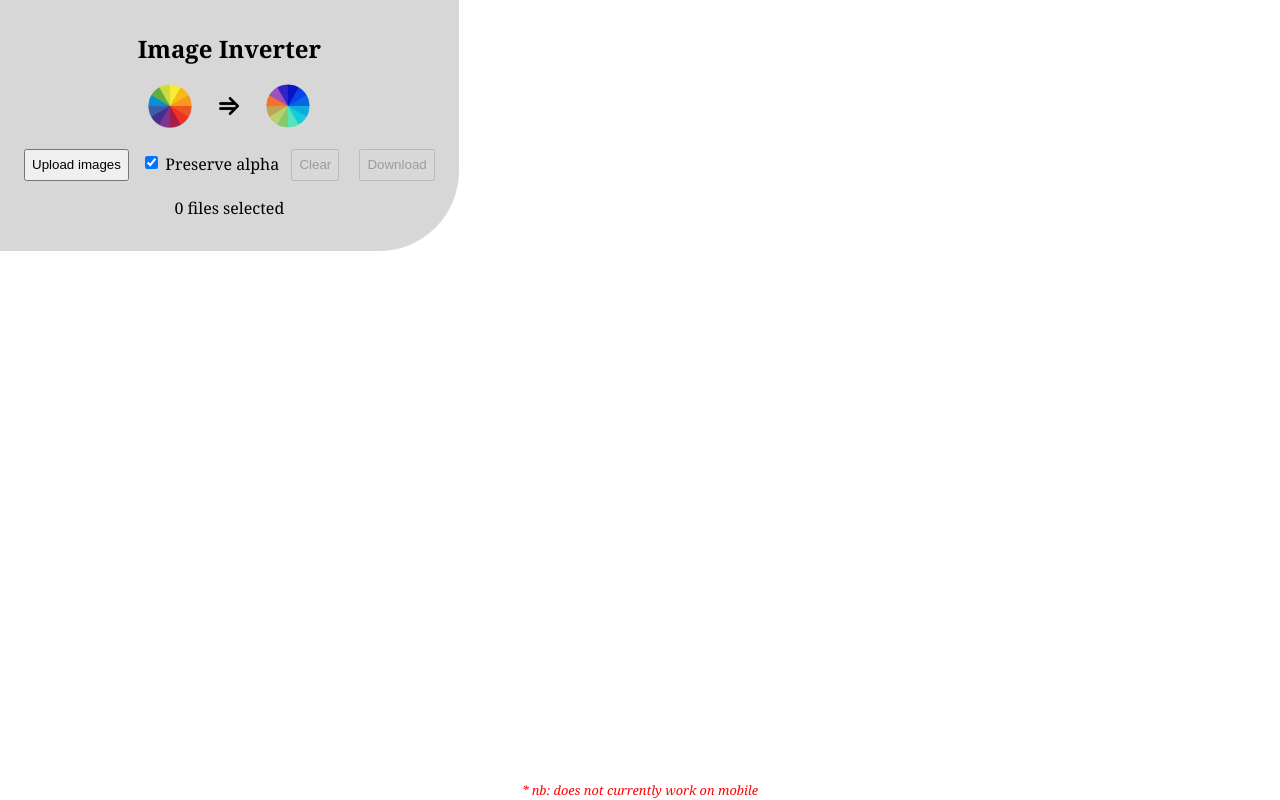
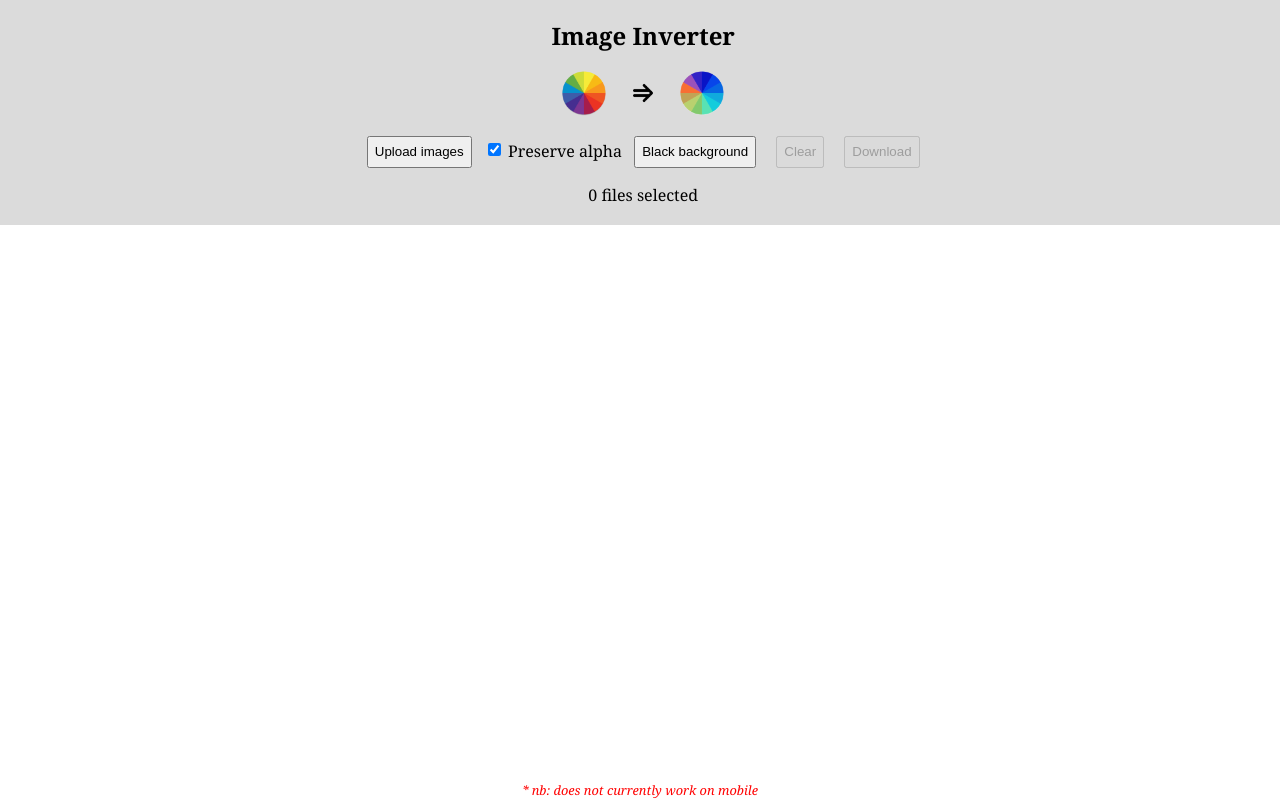
Before and after one commit to louismeunier/image-invert, a Svelte app: page / in a window 1280 px wide. Built offline with nearby package versions, Linux system fonts and the light colour scheme.

Commit message:
Make landing page slightly prettier

```diff
--- a/src/App.svelte
+++ b/src/App.svelte
@@ -6,6 +6,7 @@
   import implies from "./implies.png"
 
   let preserveAlpha = true;
+  let backgroundWhite = true;
 
 
   $: if (files != null) {
@@ -42,6 +43,10 @@
       on:change={()=>drawImages(files, preserveAlpha)}
       >
       Preserve alpha
+      <!-- toggle background color input -->
+      <button on:click={() => {backgroundWhite = !backgroundWhite}}>
+      {backgroundWhite ? "Black background" : "White background"}
+    </button>
     <!-- clear button -->
     <button
       disabled={files == null}
@@ -60,7 +65,7 @@
 </div>
 <button id="fake-download">abcde</button>
 <!-- display the images uploaded -->
-<div class="image-container">
+<div class="image-container" style={`background-color: ${backgroundWhite ? "white" : "black"}`}>
 <!-- {#if files}
   {#each Array.from(files) as file, i}
     <canvas id={"file-" + i}/>
@@ -84,15 +89,16 @@
   }
 
   .upload {
-    padding: 1rem;
+    padding: 0.2rem;
     text-align: center;
     position: fixed;
     z-index: 99;
     /* width: 100vw; */
-    background-color: rgb(211, 211, 211, 0.9);
+    background-color: rgb(211, 211, 211, 0.8);
     display: flex;
     flex-direction: column;
-    border-radius: 0 0 5rem 0;
+    /* border-radius: 0 0 5rem 0; */
+    width: 100%;
   }
 
   .image-container {
@@ -102,10 +108,14 @@
     justify-content: center;
     align-items: center;
     width: 100vw;
+    height: 100vh;
   }
 
-  canvas {
-    object-fit: none;
+  :global(canvas) {
+    /* how to fix sizing??? */
+    /* scale: 0.5; */
+    flex: 1;
+    /* object-fit: none; */
     object-position: top left;
   }
   .inverted {
```
